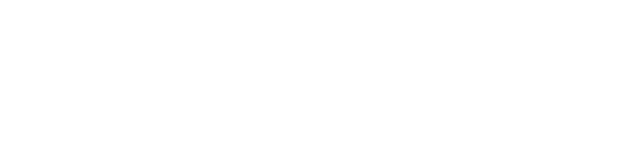
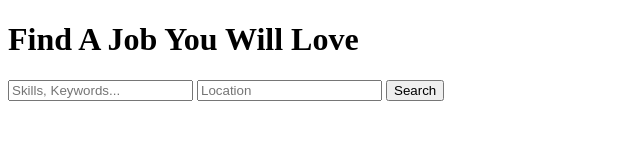
Before and after one commit to StanislavFedyna/UI-UX, a plain HTML site: page index.html in a window 1280 px wide. Shown: the whole page, without its empty margins (0-640 px from the left). Drawn offline with Linux system fonts and the light colour scheme.

Commit message:
finished with structure

```diff
--- a/index.html
+++ b/index.html
@@ -13,7 +13,16 @@
 </head>
 
 <body>
-
+  <header>
+    <form>
+      <h1>Find A Job You Will Love</h1>
+      <div class="form-box">
+        <input type="text" class="search-field skills" name="search" placeholder="Skills, Keywords...">
+        <input type="text" class="search-field location" name="location" placeholder="Location">
+        <button class="search-btn" type="button">Search</button>
+      </div>
+    </form>
+  </header>
 </body>
 
 </html>
```
